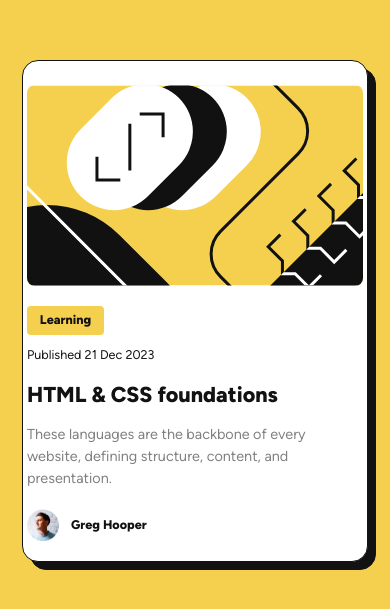
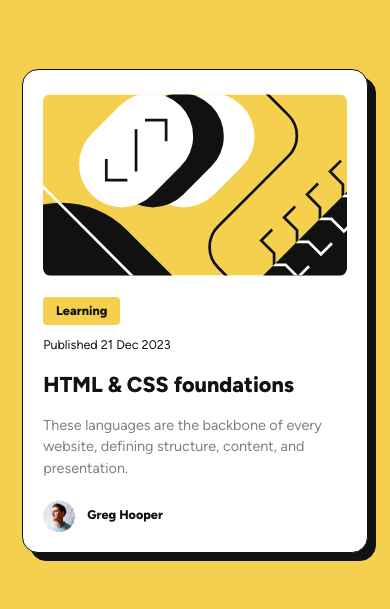
Before and after one commit to jamesbarnett/bpc-fm, a website built with Vite: page index.html in a window 390 px wide. Shown: the part 111-720 px from the top of the page. Built offline with nearby package versions, Linux system fonts and the light colour scheme.

Commit message:
Improved for small screen sizes.

```diff
--- a/style.css
+++ b/style.css
@@ -11,12 +11,7 @@
   --font-family-regular: Figtree, sans-serif;
   --fw-regular: 500;
   --fw-bold: 800;
-  /*--fs-normal: clamp(0.8125rem, -0.2632rem + 5.2632vw, 1rem); */
-  /*--fs-normal: clamp(0.875rem, 0.5951rem + 1.4925vw, 1rem);*/
-  /*--fs-normal: clamp(0.8125rem, 0.7063rem + 0.3916vw, 1rem);*/
   --fs-normal: clamp(0.625rem, 0.25rem + 2.6667vw, 1rem);
-  /*--fs-normal: clamp(0.625rem, 0.2213rem + 2.8708vw, 1rem);*/
-  /*--fs-normal: 16px;*/
   --fs-smaller: calc(0.875 * var(--fs-normal));
   --fs-larger: calc(1.5 * var(--fs-normal));
   --ds-x: 0.5rem;
@@ -122,16 +117,22 @@ body {
   grid-template-columns: 1fr;
   padding-top: 1.5rem;
   place-content: center;
-  width: calc(24 * var(--fs-normal)); /*24rem;*/
+  width: calc(24 * var(--fs-normal)); /* 24rem */
   border: 1px solid var(--clr-neutral-3);
   filter: drop-shadow(var(--ds-x) var(--ds-y) var(--clr-neutral-3));
 }
 
+.grid:has(a:hover) {
+  filter: drop-shadow(
+    calc(var(--ds-x) * 2) calc(var(--ds-y) * 2) var(--clr-neutral-3)
+  );
+}
+
 .course-information {
   display: grid;
-  /*border: 3px solid red;*/
-  width: 21rem;
   margin: auto;
+  padding-left: 1.25rem;
+  padding-right: 1.25rem;
   --padding-sides-callout: 0.8rem;
   --padding-bottom-callout: 0.45rem;
   --padding-top-callout: 0.4rem;
@@ -144,7 +145,6 @@ body {
 
 .concept-image {
   width: 100%;
-  /*width: 20.5rem;*/
   margin: 0 auto 1rem auto;
   border-radius: 0.5rem;
 }
@@ -152,7 +152,7 @@ body {
 .callout {
   background-color: var(--clr-primary);
   padding: var(--padding-top-callout) var(--padding-sides-callout)
-           var(--padding-bottom-callout) var(--padding-sides-callout);
+    var(--padding-bottom-callout) var(--padding-sides-callout);
   font-weight: var(--fw-bold);
   font-size: var(--fs-smaller);
   border-radius: 0.25rem;
@@ -195,6 +195,7 @@ body {
 .course-instructor p {
   margin-left: 0.75rem;
 }
+
 .instructor-image {
   height: 2rem;
   width: 2rem;
```
